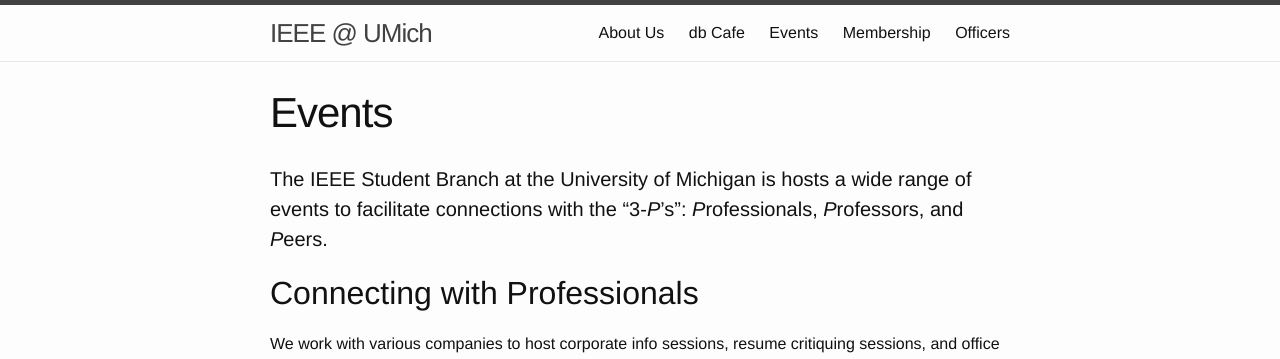
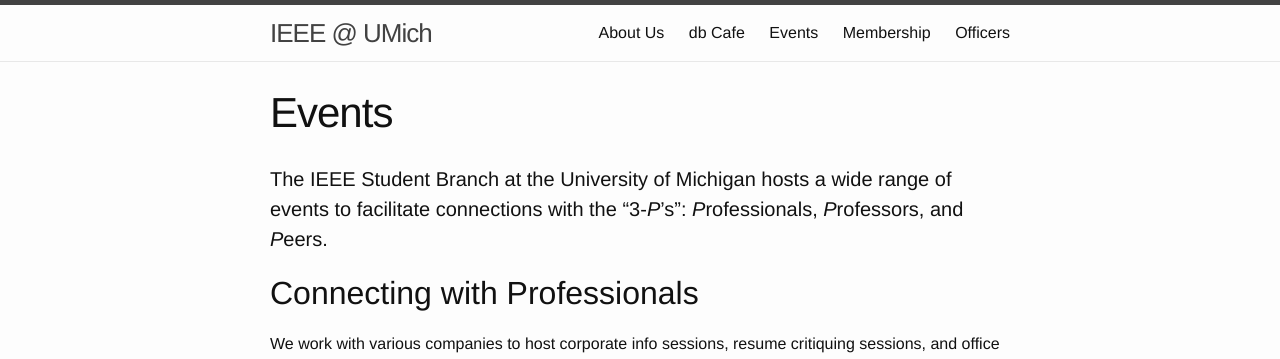
Before and after one commit to ieee-umich/ieee-website, a Jekyll site: the page built from events.md, in a window 1280 px wide. Shown: the top 359 px of the page. Built offline with Jekyll 4.4.1, drawn with Linux system fonts in a browser that asks for light colours; comment, search, counter and statistics services are not loaded.

Commit message:
FIX: Syntax error

```diff
--- a/events.md
+++ b/events.md
@@ -4,7 +4,7 @@
 permalink: /events/
 ---
 
-#### The IEEE Student Branch at the University of Michigan is hosts a wide range of events to facilitate connections with the "3-*P*'s": *P*rofessionals, *P*rofessors, and *P*eers.
+#### The IEEE Student Branch at the University of Michigan hosts a wide range of events to facilitate connections with the "3-*P*'s": *P*rofessionals, *P*rofessors, and *P*eers.
 
 ## Connecting with Professionals
 We work with various companies to host corporate info sessions, resume critiquing sessions, and office hours so that our members have ample opportunity to learn about companies in various industries and connect directly with recruiters. Some companies that worked with us this semester are [Facebook](https://www.facebook.com/careers/), [Intel](https://jobs.intel.com/), and [Qualcomm](https://www.qualcomm.com/company/careers), just to name a few.
```
